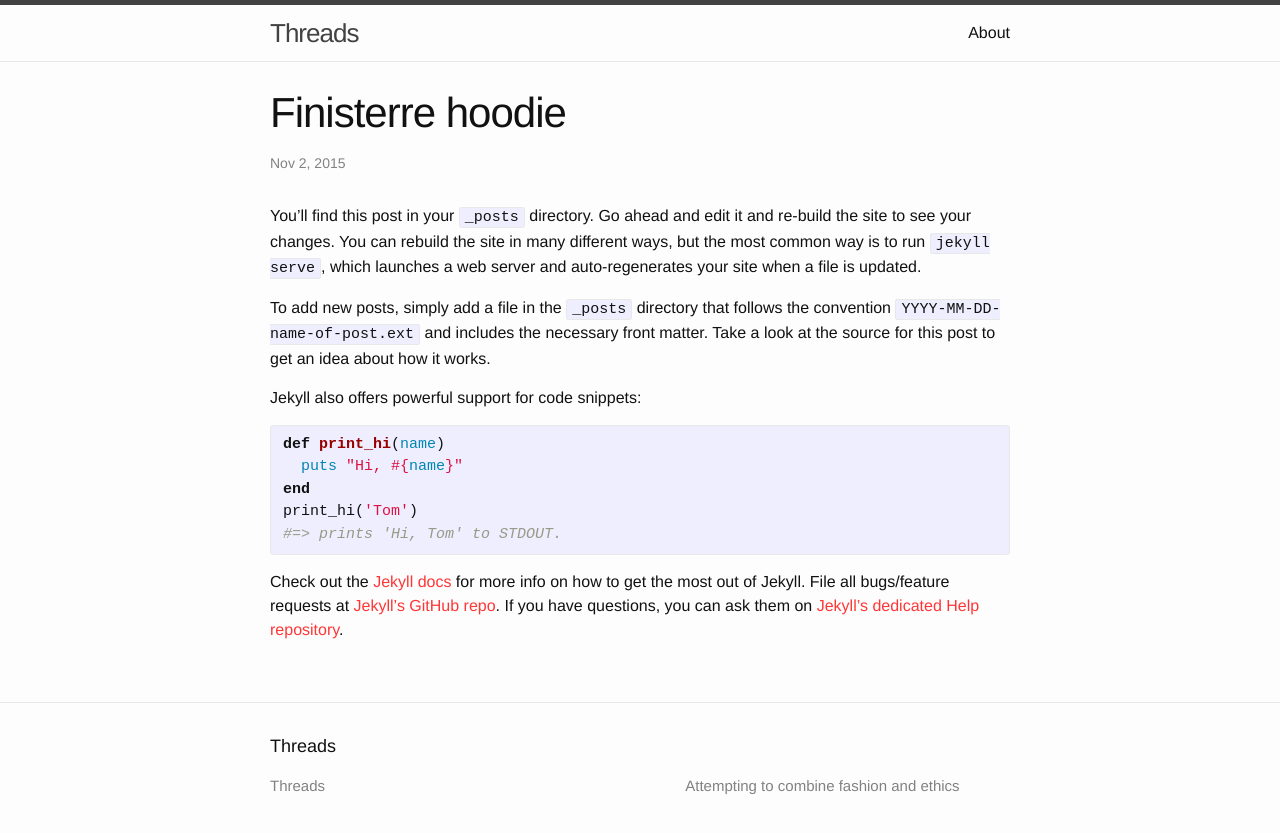
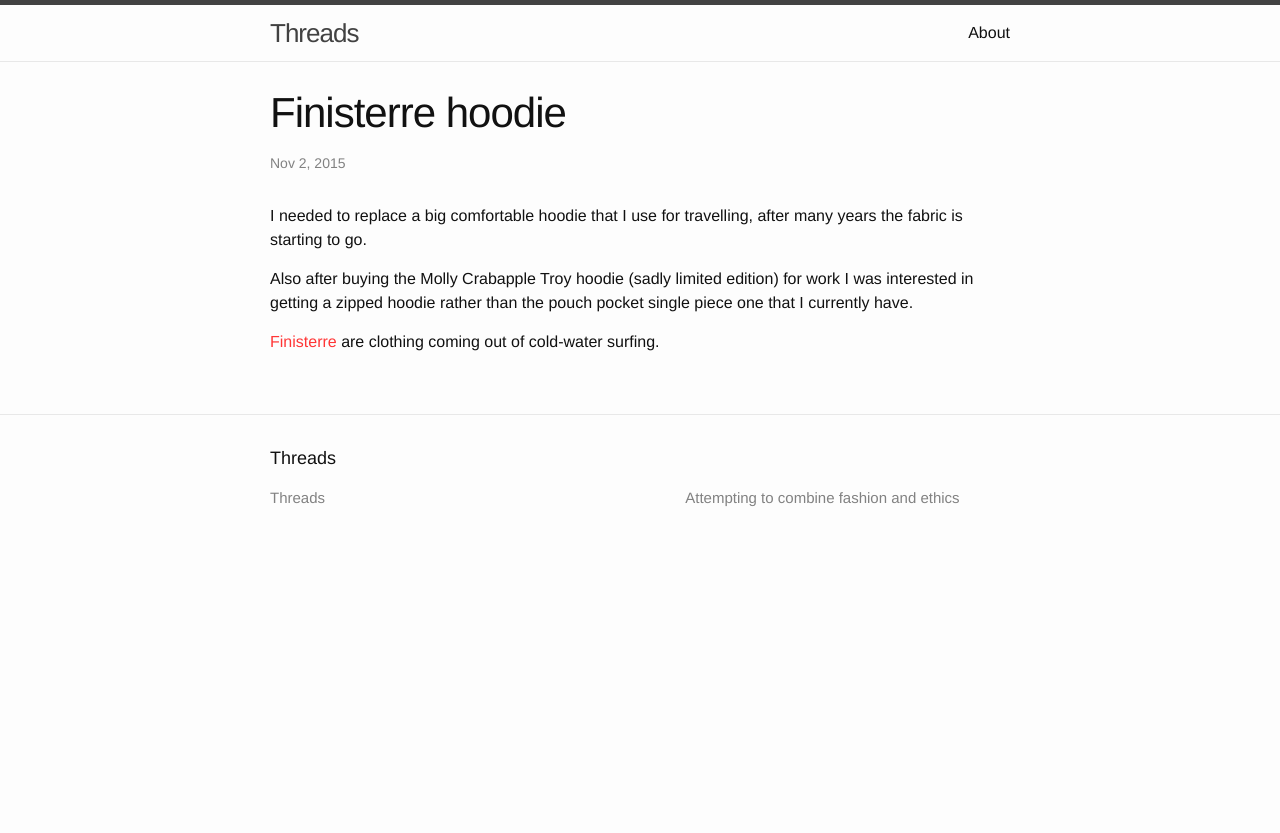
Before and after one commit to rrees/threads, a Jekyll site: the page built from _posts/2015-11-02-finesterre-hoodie.markdown, in a window 1280 px wide. Shown: the top 833 px of the page. Built offline with Jekyll 4.4.1, drawn with Linux system fonts in a browser that asks for light colours.

Commit message:
Starting to properly write an actual blog post

```diff
--- a/_posts/2015-11-02-finesterre-hoodie.markdown
+++ b/_posts/2015-11-02-finesterre-hoodie.markdown
@@ -4,22 +4,9 @@ title:  "Finisterre hoodie"
 date:   2015-11-02 22:12:05
 categories: hoodie
 ---
-You’ll find this post in your `_posts` directory. Go ahead and edit it and re-build the site to see your changes. You can rebuild the site in many different ways, but the most common way is to run `jekyll serve`, which launches a web server and auto-regenerates your site when a file is updated.
 
-To add new posts, simply add a file in the `_posts` directory that follows the convention `YYYY-MM-DD-name-of-post.ext` and includes the necessary front matter. Take a look at the source for this post to get an idea about how it works.
+I needed to replace a big comfortable hoodie that I use for travelling, after many years the fabric is starting to go.
 
-Jekyll also offers powerful support for code snippets:
+Also after buying the Molly Crabapple Troy hoodie (sadly limited edition) for work I was interested in getting a zipped hoodie rather than the pouch pocket single piece one that I currently have.
 
-{% highlight ruby %}
-def print_hi(name)
-  puts "Hi, #{name}"
-end
-print_hi('Tom')
-#=> prints 'Hi, Tom' to STDOUT.
-{% endhighlight %}
-
-Check out the [Jekyll docs][jekyll] for more info on how to get the most out of Jekyll. File all bugs/feature requests at [Jekyll’s GitHub repo][jekyll-gh]. If you have questions, you can ask them on [Jekyll’s dedicated Help repository][jekyll-help].
-
-[jekyll]:      http://jekyllrb.com
-[jekyll-gh]:   https://github.com/jekyll/jekyll
-[jekyll-help]: https://github.com/jekyll/jekyll-help
+[Finisterre](http://www.finisterreuk.com/) are clothing coming out of cold-water surfing.
```
